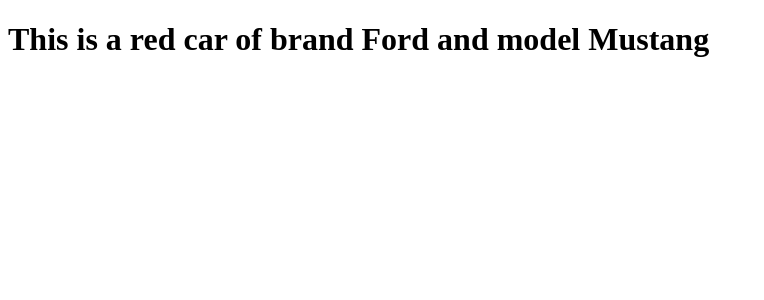
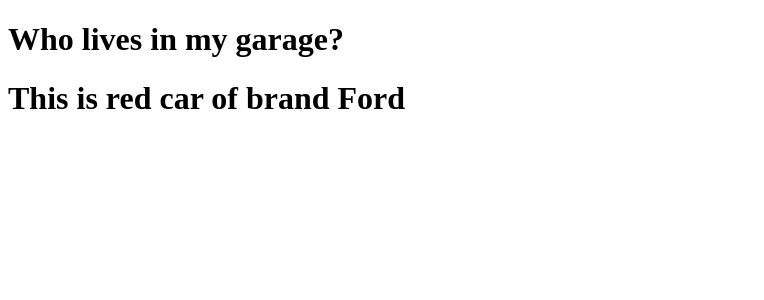
Before and after one commit to ayushisahoo22/react_js, a React (Vite) app in the folder 02counter/: page / in a window 1280 px wide. Shown: the top 300 px of the page, without its empty margins (0-764 px from the left). Built offline with nearby package versions, Linux system fonts and the light colour scheme.

Commit message:
Props in different Object

```diff
--- /dev/null
+++ b/02counter/src/PropsObject.jsx
@@ -0,0 +1,22 @@
+import {createRoot} from "react-dom/client"
+
+//props from object
+// function Car(props){
+//     return(
+//         <h1>This is a {props.info.color} car of brand {props.info.brand}</h1>
+//     )
+// }
+
+//props from array index
+// function Car(props){
+//     return(
+//         <h1>This is {props.info[0]} brand of model {props.info[1]}</h1>
+//     )
+// }
+
+//nested
+function Car({color="red",brand}){    //default value of color
+    return <h1>This is {color} car of brand {brand}</h1>
+}
+
+export default Car
--- a/02counter/src/main.jsx
+++ b/02counter/src/main.jsx
@@ -1,7 +1,34 @@
 import { createRoot } from 'react-dom/client'
 import App from './App.jsx'
-import Car from './Props.jsx'
+// import Car from './Props.jsx'
+import Car from './PropsObject.jsx'
+
+//    Object
+// const carInfo={
+//     color:"Red",
+//     brand:"Ford",
+//     model:"Mustang",
+//     year:1986
+// }
+
+//    Array
+// let carInfo=["Ford","Mustang"]
+
+//nested
+function Garage(){
+  return(
+    <>
+      <h1>Who lives in my garage?</h1>
+      <Car brand="Ford"/>
+    </>
+  )
+}
 
 createRoot(document.getElementById('root')).render(
-  <Car color="red" brand="Ford" model="Mustang"/>   /*The attributes are props passed to the func as argument*/
+  // <Car color="red" brand="Ford" model="Mustang"/>   /*The attributes are props passed to the func as argument*/
+
+  // <Car info={carInfo}/>
+
+  //nested
+  <Garage/>
 )
```
